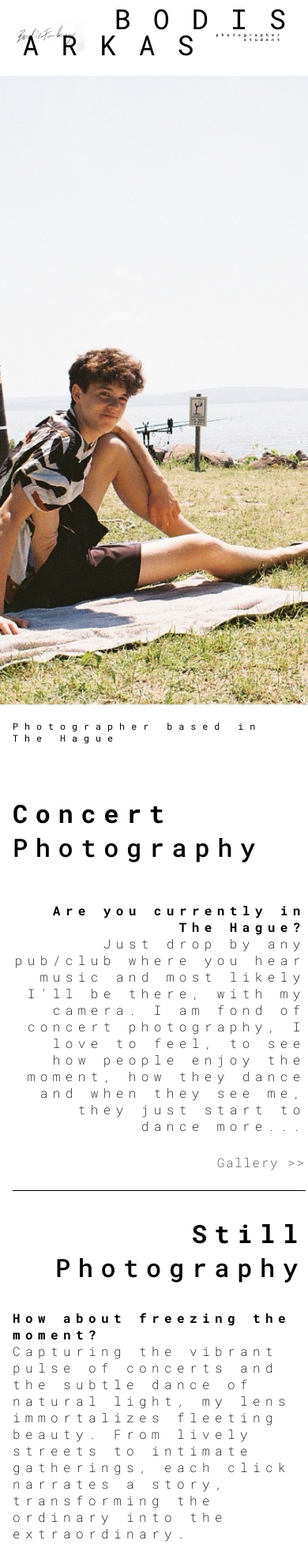
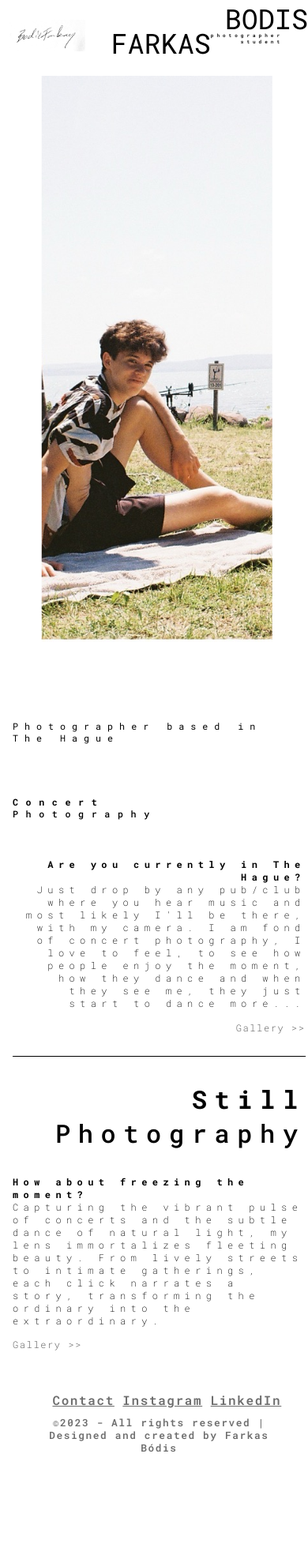
Before and after one commit to BodisFarkas/BodisFarkas.github.io, a plain HTML site: page index.html in a window 390 px wide. Shown: the top 1974 px of the page at 79% size. After the commit the page ends 1887 px from the top, so only its background shows below. Drawn offline with Linux system fonts and the light colour scheme.

Commit message:
3.2.4
style changes

```diff
--- a/index.html
+++ b/index.html
@@ -76,11 +76,13 @@
                         <b>How about freezing the moment?</b><br>Capturing the vibrant pulse of concerts and the subtle dance of natural light, my lens immortalizes fleeting beauty. From lively streets to intimate gatherings, each click narrates a story, transforming the ordinary into the extraordinary.
                     </div>
                     <a href="still.html" class="button_two">Gallery >></a>
+                </div>
                 <div class="footer-phone">
+                    <div class="links">
                         <div style="flex-grow: 1"></div>
-                        <div style="flex-grow: 1" class="asd">
-                            <a class="portf" href="about.html">About</a>
-                        </div>
+                        <!div style="flex-grow: 1" class="asd">
+                            <!a class="portf" href="about.html"></a>
+                        <!/div>
                         <div style="flex-grow: 1" class="asd">
                             <a class="home" href="contact.html">Contact</a>
                         </div>
@@ -91,17 +93,18 @@
                             <a class="home" href="https://www.linkedin.com/in/farkas-bódis-9005a9279/">LinkedIn</a>
                         </div>
                     </div>
-                    <div class="cp">
+                    <div class="cp" style="flex-grow: 1">
                         ©2023 - All rights reserved | Designed and created by <span id="name">Farkas Bódis</span>
                     </div>
+                    <div style="flex-grow: 1"></div>
                 </div>
             </div>
         </div>
         <div class="footer">
-            <div style="flex-grow: 1"></div>
-            <div style="flex-grow: 1" class="asd">
-                <a class="portf" href="about.html">About</a>
-            </div>
+            <div class="links">
+                <!div style="flex-grow: 1" class="asd">
+                    <!a class="portf" href="about.html"></a>
+                <!/div>
                 <div style="flex-grow: 1" class="asd">
                     <a class="home" href="contact.html">Contact</a>
                 </div>
@@ -111,7 +114,7 @@
                 <div style="flex-grow: 1" class="asd">
                     <a class="home" href="https://www.linkedin.com/in/farkas-bódis-9005a9279/">LinkedIn</a>
                 </div>
-            <div style="flex-grow: 5"></div>
+            </div>
             <div class="cp" style="flex-grow: 1">
                 ©2023 - All rights reserved | Designed and created by <span id="name">Farkas Bódis</span>
             </div>
--- a/style.css
+++ b/style.css
@@ -246,6 +246,16 @@ a:hover {
     height: auto;
 }
 
+.links {
+    width: 100%;
+    height: auto;
+
+    padding: 10px;
+    display: flex;
+    align-items: stretch;
+    text-decoration: none;
+}
+
 .footer {
     font-family: Roboto, !important;
     font-style: normal;
@@ -253,17 +263,16 @@ a:hover {
     font-weight: 600;
     letter-spacing: 0.1rem;
     color: black;
+    text-decoration: none;
+    text-align: center;
 
-    position:relative;
-    margin-top: 6rem;
-    width: 100%;
+    position: relative;
+
+    padding-top: 5rem;
+    bottom: 0rem;
+
     height: auto;
-
     padding: 30px;
-    display: flex;
-	align-items: stretch;
-    text-decoration: none;
-    border-top: 1rem;
 }
 
 .footer a {
@@ -357,7 +366,7 @@ a:hover {
     }
 
     .footer {
-        width: calc(100%);
+        width: 100%;
     }
 }
 
@@ -427,6 +436,18 @@ a:hover {
         height: auto;
     }
 
+    .corner_up {
+        letter-spacing: 0rem;
+    }
+
+    .corner_down {
+        letter-spacing: 0rem;
+    }
+
+    .corner_inf {
+        font-size: 25%;
+    }
+
     .phone-content {
         opacity: 1;
 
@@ -441,8 +462,8 @@ a:hover {
         content: url("./img/index/1.jpeg");
 
         position: absolute;
-        width: 30rem;
-        height: 50rem;
+        width: 75%;
+        height: 85%;
         transform: translate(-50%, 0%);
         left: 51%;
 
@@ -484,19 +505,21 @@ a:hover {
     }
 
     .concert-title {
-        font-size: 2rem;
+        font-size: 3vw;
     }
 
     .descr {
         padding-top: 3rem;
-        padding-bottom: 1rem;
-        font-size: 1rem;
+        padding-bottom: 1%;
+
+        font-size: 75%;
     }
 
     .button {
         padding-top: 0rem;
         padding-bottom: 1rem;
-        font-size: 1rem;
+
+        font-size: 75%;
     }
 
     .still-title {
@@ -513,17 +536,27 @@ a:hover {
 
     .descr_two {
         padding-top: 3rem;
-        padding-bottom: 1rem;
+        padding-bottom: 1%;
 
-        font-size: 1rem;
+        font-size: 75%;
     }
 
     .button_two {
         padding-top: 0rem;
         padding-bottom: 1rem;
-        font-size: 1rem;
+        font-size: 75%;
 
         padding-bottom: 5rem;
+    }
+
+    .links {
+        width: 100%;
+        height: auto;
+
+        padding: 10px;
+        display: flex;
+        align-items: stretch;
+        text-decoration: none;
     }
 
     .footer-phone {
@@ -537,11 +570,11 @@ a:hover {
 
         position: relative;
 
+        padding-top: 5rem;
+        bottom: 0rem;
+
         height: auto;
         padding: 30px;
-
-        display: flex;
-        align-items: stretch;
     }
 
     .cp {
--- a/style_gallery.css
+++ b/style_gallery.css
@@ -61,9 +61,10 @@ a:hover {
 }
 
 .middle {
-    transform: translate(-50%, 0%);
+    width: 100%;
+    background-color: yellow;
     position: absolute;
-    left: 50%;
+    text-align: center;
 }
 
 .left-menu {
```
Also changed, not shown: style_contact.css (+8 -0 lines). Lines whose indentation alone changed are shown as unchanged.
